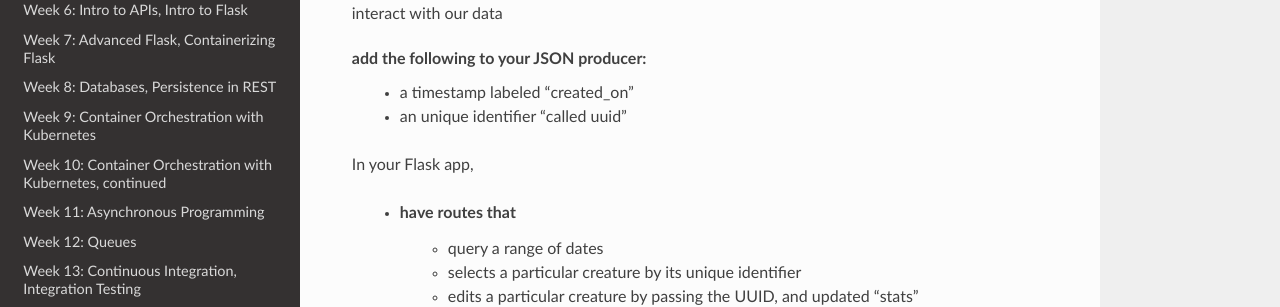
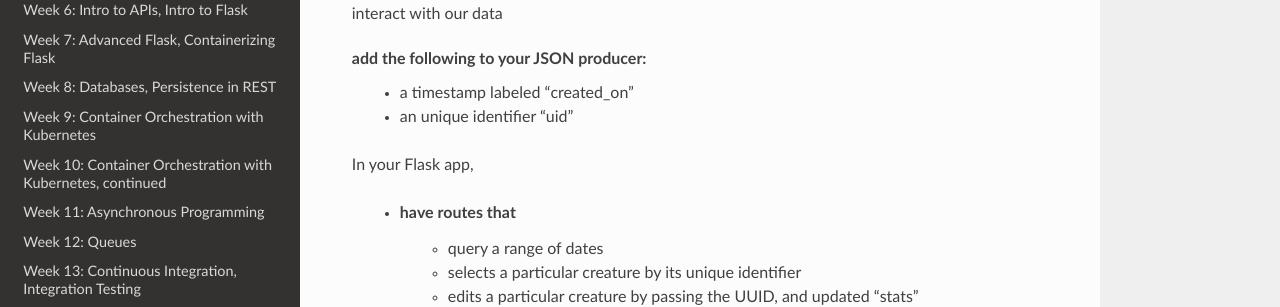
Before and after one commit to TACC/coe-332-sp21, a Sphinx documentation site: the page built from docs/homework/homework04-midterm.rst, in a window 1280 px wide and 900 px high, scrolled down 521 px. Shown: the part 330-637 px from the top of the window. Built offline with Sphinx 7.4.7 and the Read the Docs theme 2.0.0, drawn with Linux system fonts in a browser that asks for light colours.

```diff
--- a/docs/homework/homework04-midterm.rst
+++ b/docs/homework/homework04-midterm.rst
@@ -35,7 +35,7 @@
 
 add the following to your JSON producer:
     - a timestamp labeled "created_on"
-    - an unique identifier "called uuid"
+    - an unique identifier "uid"
 
 In your Flask app,
 
```
